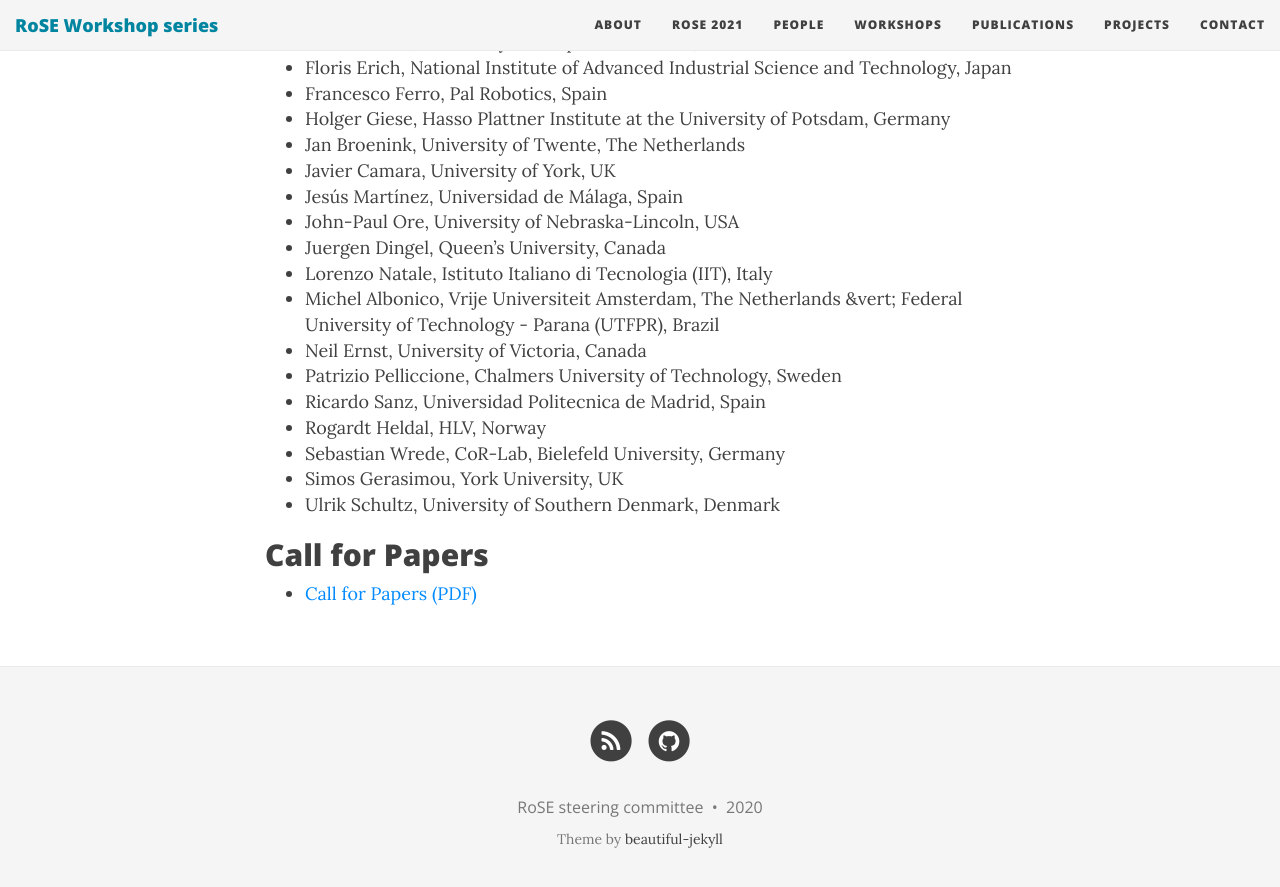
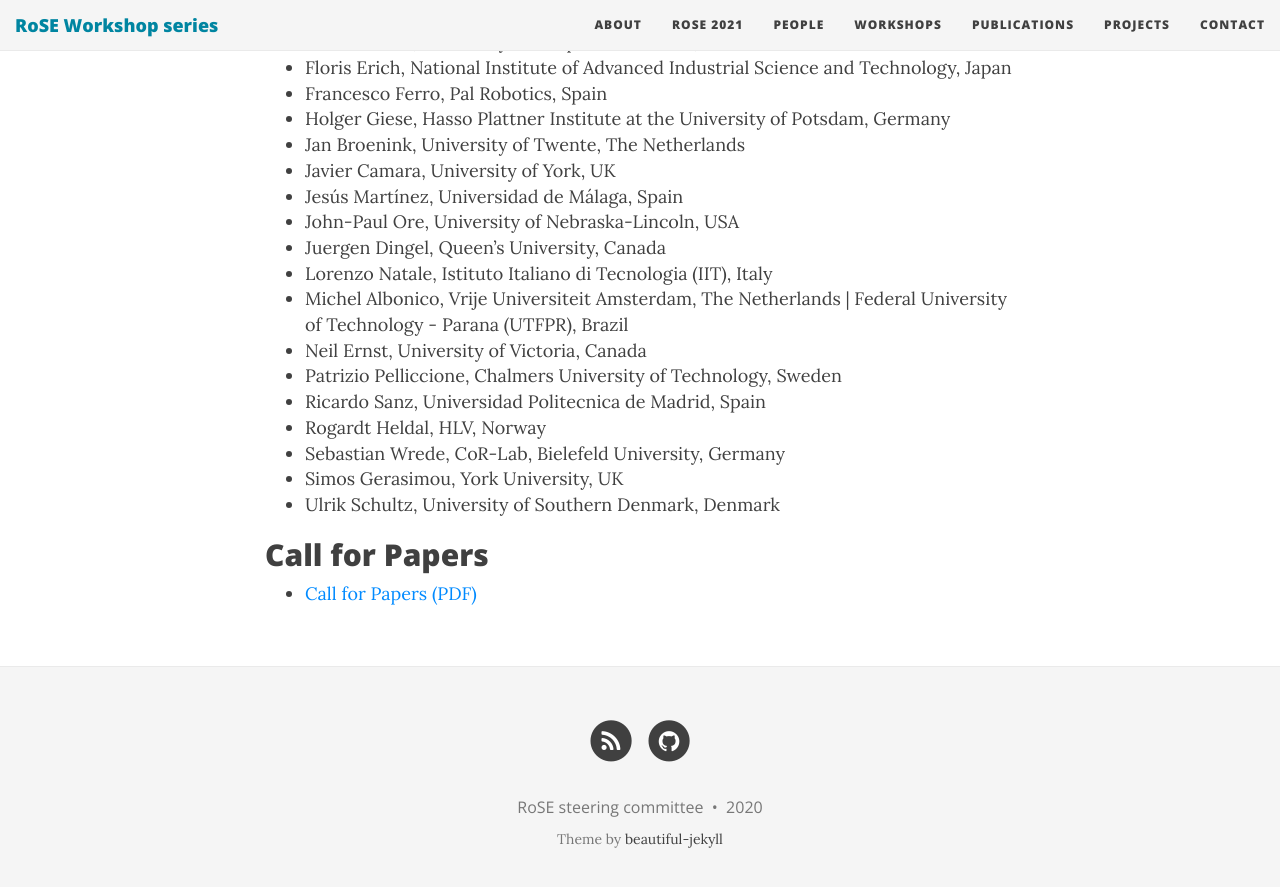
Before and after one commit to rose-workshops/rose-workshops.github.io, a Jekyll site: the page built from rose2021.md, in a window 1280 px wide and 900 px high, scrolled down 3057 px. Shown: the top 887 px of the window. Built offline with Jekyll 4.4.1, drawn with Linux system fonts in a browser that asks for light colours; nearby versions of some CDN libraries; some of the changed lines change nothing that is shown.

Commit message:
Update rose2021.md

```diff
--- a/rose2021.md
+++ b/rose2021.md
@@ -87,7 +87,7 @@ Workshop papers must follow the [ICSE 2021 Format and Submission Guideline](http
 * John-Paul Ore, University of Nebraska-Lincoln, USA
 * Juergen Dingel, Queen's University, Canada
 * Lorenzo Natale, Istituto Italiano di Tecnologia (IIT), Italy
-* Michel Albonico, Vrije Universiteit Amsterdam, The Netherlands &vert; Federal University of Technology - Parana (UTFPR), Brazil
+* Michel Albonico, Vrije Universiteit Amsterdam, The Netherlands &#124; Federal University of Technology - Parana (UTFPR), Brazil
 * Neil Ernst, University of Victoria, Canada
 * Patrizio Pelliccione, Chalmers University of Technology, Sweden
 * Ricardo Sanz, Universidad Politecnica de Madrid, Spain
```
